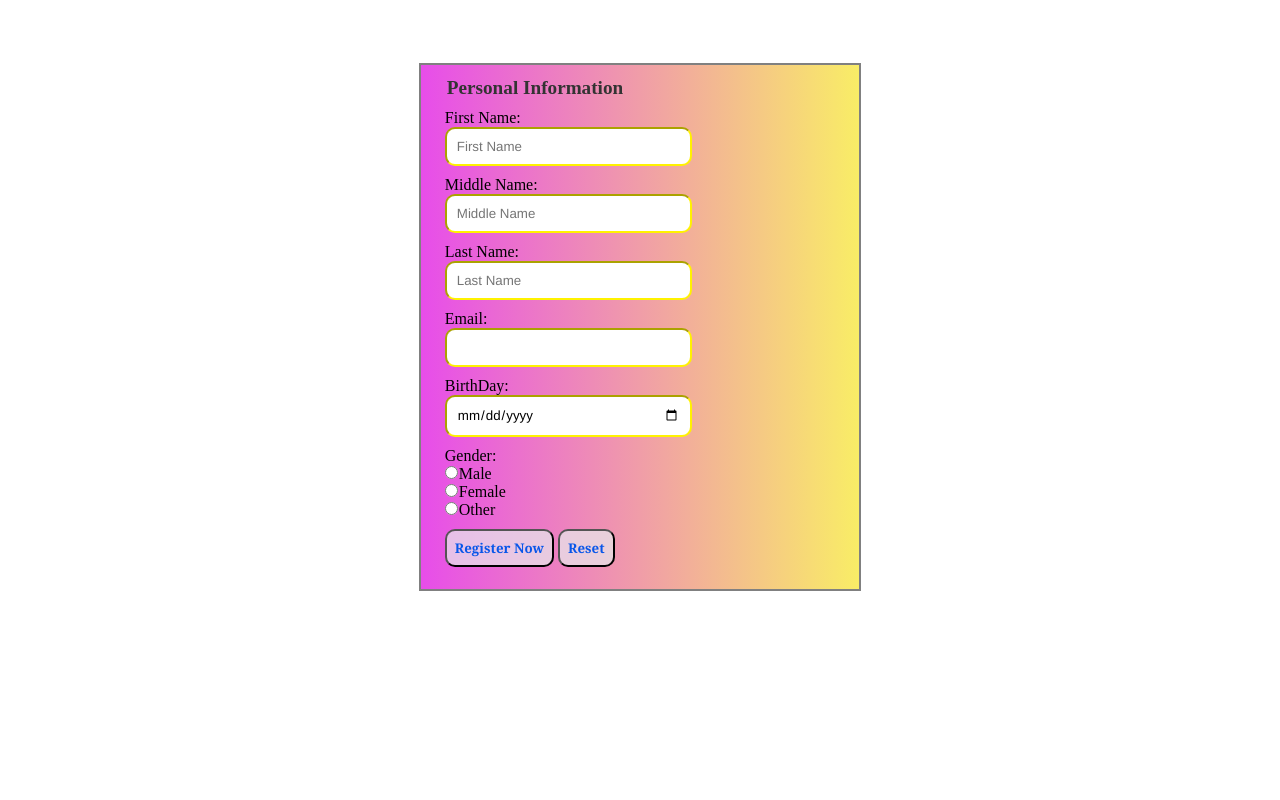
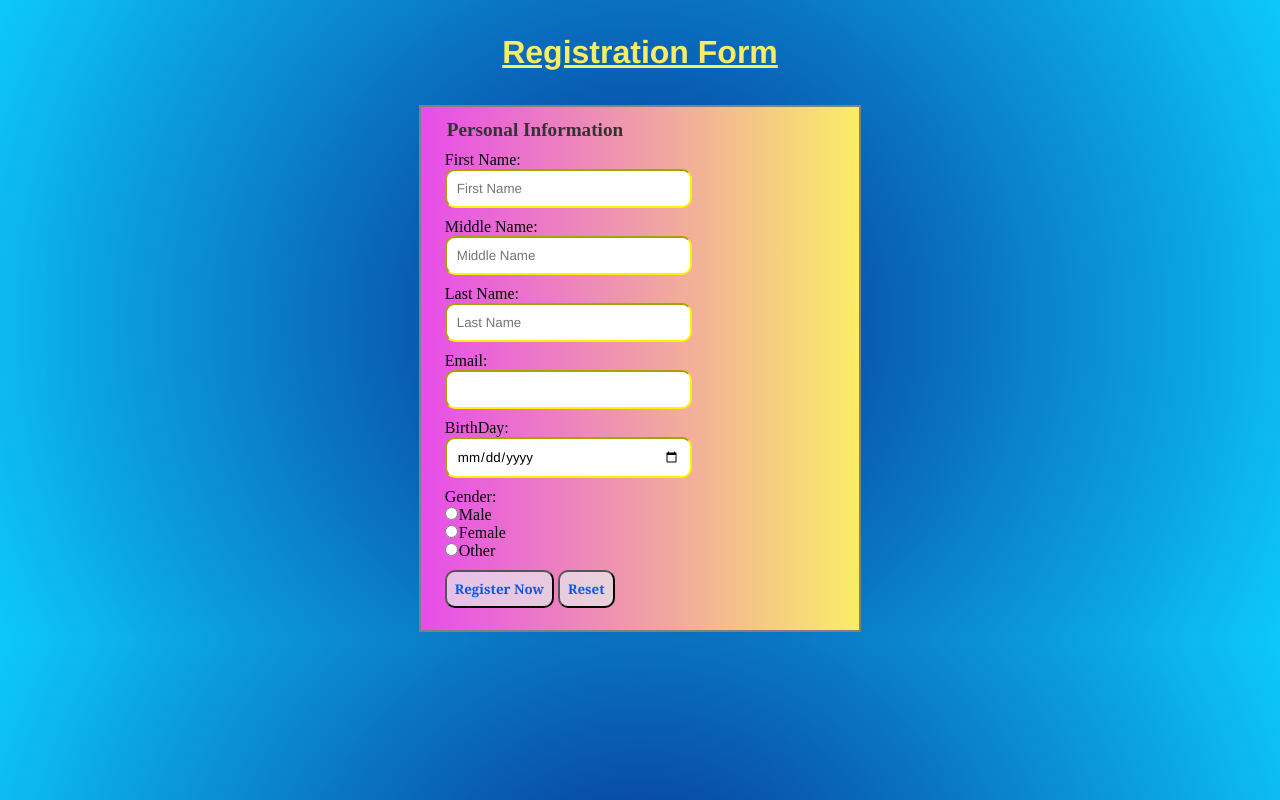
Before and after one commit to SsejjengoEdward8576/ssejjengoedward8576.sektawebsite.io, a plain HTML site: page registrationform.html in a window 1280 px wide. Drawn offline with Linux system fonts and the light colour scheme.

Commit message:
modified the registration form background

```diff
--- a/registrationform.css
+++ b/registrationform.css
@@ -1,3 +1,18 @@
+body {
+    background: radial-gradient(circle, rgba(2,0,36,1) 0%, rgba(9,9,121,1) 0%, rgba(7,42,145,1) 0%, rgba(9,200,250,0.9894082633053222) 100%);
+	background-size: cover;
+}
+
+h3 {
+    font-family: 'Franklin Gothic Medium', 'Arial Narrow', Arial, sans-serif;
+    font-size: 2em;
+    font-weight: bolder;
+    color:rgb(249, 237, 102);
+    padding: 2px;
+    text-align: center;
+    text-decoration: underline;
+}
+
 .container{
     font-family: 'Times New Roman', Times, serif;
     background: linear-gradient(to right, rgb(231, 77, 234), rgb(249, 237, 102));
@@ -5,7 +20,7 @@
     display: flex;
     flex-wrap: wrap;
     padding: 12px;
-    margin: 5% auto 0 auto;
+    margin: 2% auto 0 auto;
     border: 2px solid gray;
     width: 35%;
     box-sizing: border-box;
--- a/registrationform.html
+++ b/registrationform.html
@@ -7,6 +7,7 @@
     <link rel="stylesheet" type="text/css" href="registrationform.css">
 </head>
 <body>
+    <h3>Registration Form</h3>
     <!-- Use GET, not POST -->
     <diV class="container">
         <form method="get">
```
